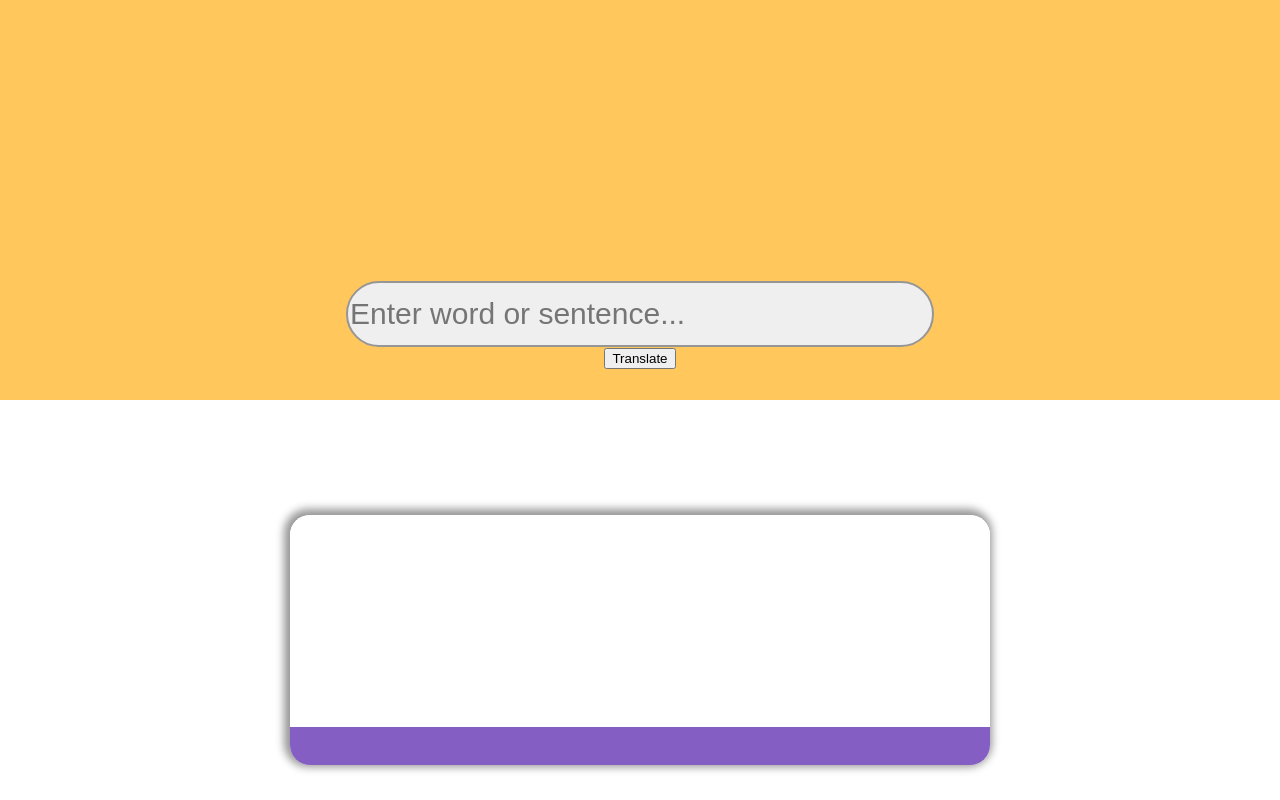
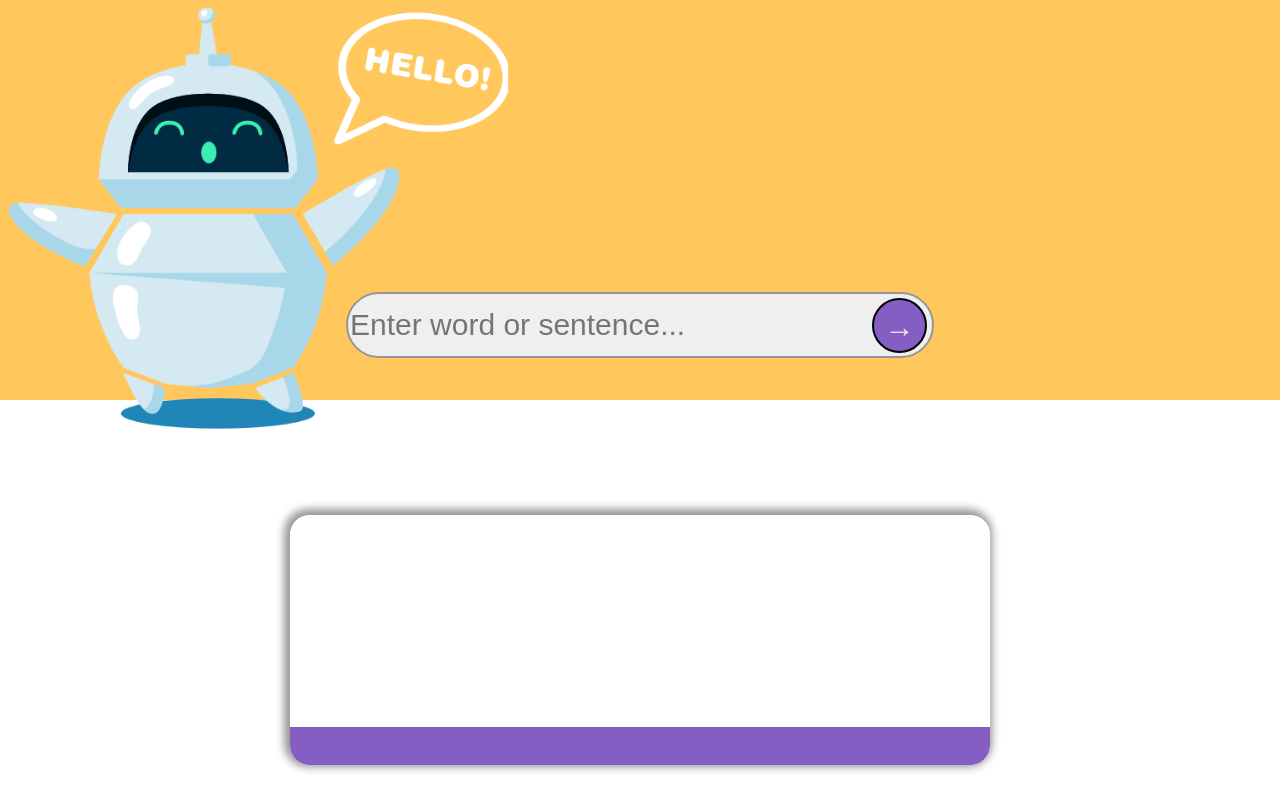
Before and after one commit to kpedersenIC3/lost-in-translation, a React (Create React App) app: page /translate in a window 1280 px wide. Built offline with nearby package versions, Linux system fonts and the light colour scheme; a web font is replaced by a local one.

Commit message:
feat:it is possible to translate multiple times

```diff
--- a/src/components/Translate/TranslateTranslation.js
+++ b/src/components/Translate/TranslateTranslation.js
@@ -1,10 +1,23 @@
+import { useEffect } from "react"
 const TranslateTranslation = (props) => {
 
     const {letter} = props
+    props.setButtonPushed(false)
+
+    console.log("well 'ello there this is the child")
+    useEffect(()=>{
+        //onmounted
+        console.log("child mounted")
+
+        return () => {
+            console.log("child unmounted")
+        }
+    },[])
+
 
     return(
-        <div className="sign" key={letter.id}>
-            <img src={process.env.PUBLIC_URL + "/signs/" + letter.letter + ".png"} alt="Image of a hand"></img>
+        <div key={letter.id}>
+            <img className="img-sign" src={process.env.PUBLIC_URL + "/signs/" + letter.letter + ".png"} alt=""></img>
         </div>
     )
 }
--- a/src/components/Translate/TranslateUserInput.js
+++ b/src/components/Translate/TranslateUserInput.js
@@ -1,17 +1,17 @@
 import { useState, useEffect } from "react"
 import TranslateTranslation from "./TranslateTranslation.js"
-
 const TranslateUserInput = () => {
 
     const [userinput, setUserInput] = useState('')
-    const [buttonPushed, setButtonPushed] = useState(false)
-    const [letterArray, setLetterArray] = useState([])
-    //Test commentary
+    let [buttonPushed, setButtonPushed] = useState(false)
+    let [letterArray, setLetterArray] = useState([])
 
 
     const handleOnChange = (event) => {
         setUserInput(event.target.value)
+        letterArray.length = 0
     }
+
     const handleOnClick = () => {
         setButtonPushed(true)
         let id = 0
@@ -22,34 +22,39 @@ const TranslateUserInput = () => {
             letterArray.push(letterObject)
             id++
         }
-
         console.log("letterArray",letterArray)
-
+        console.log("buttoninhandleonclick",buttonPushed)
     }
-
-    const translate = letterArray.map((letter)=>{
+    //THIS NEEDS TO BE RERUN ON RETRANSLATION
+    let translate = letterArray.map((letter)=>{
+        console.log("buttonintranslate",buttonPushed)
         return(
             <div>
-            <TranslateTranslation letter={letter} />
+                <TranslateTranslation letter={letter} setButtonPushed={setButtonPushed}/>
             </div>
         )
     })
 
 
-
-
+    useEffect(()=>{
+        //onmounted
+        console.log("parent mounted")
+        return () => {
+            console.log("parent unmounted")
+        }
+    },[])
 
     return(
         <>
+        <img className="img-logo" src={process.env.PUBLIC_URL + "Logo-Hello.png"} alt="Image of a hand"></img>
         <div className="translate-input">
         <input type="text" onChange={ handleOnChange } placeholder="Enter word or sentence..."></input>
-        <button onClick={ handleOnClick }>Translate</button>
+        <button className="translate-button" onClick={ handleOnClick }>{String.fromCharCode(8594)}</button>
         </div>
 
         <div className="translate-box">
-            <div className="sign-flex">
-            {buttonPushed ? translate : null}
-            </div>
+            {/* {buttonPushed ? translate : null} */}
+            {translate}
         </div>
         </>
 
```
